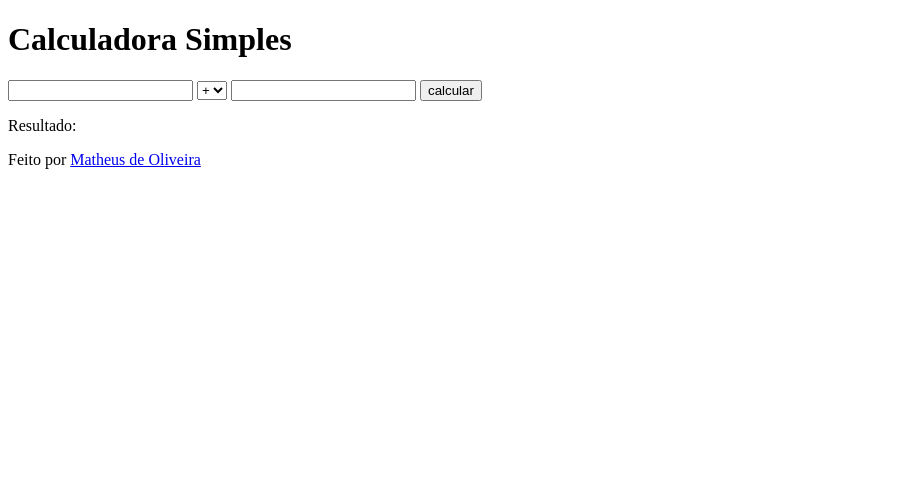
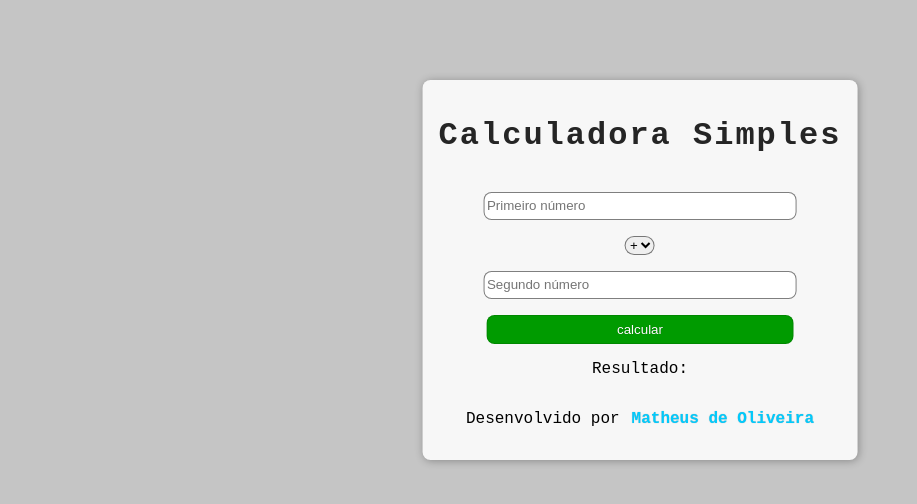
Before and after one commit to eumatheusdeoliveirajc/calculadora-simples, a plain HTML site: page index.html in a window 1280 px wide. Shown: the whole page, without its empty margins (0-917 px from the left). Drawn offline with Linux system fonts and the light colour scheme.

Commit message:
finalizado

```diff
--- a/index.html
+++ b/index.html
@@ -4,28 +4,26 @@
     <meta charset="UTF-8"/>
     <meta name="viewport" content="width=device-width, initial-scale=1.0"/>
     <title>Calculadora Simples</title>
-    <link rel="stylesheet" href="css/calcSimples.css"/>
-    <script src="js/calcSimples.js"></script>
+    <link rel="stylesheet" href="style.css"/>
+    <script src="script.js"></script>
 </head>
 <body>
     <main>
-        <header>
-            <h1>Calculadora Simples</h1>
-        </header>
+        <h1>Calculadora Simples</h1>
         <div id="calculadora">
-            <input type="number" id="n1"/>
+            <input type="number" id="n1" placeholder="Primeiro número"/>
             <select id="operadores">
                 <option value="+">+</option>
                 <option value="-">-</option>
-                <option value="x">x</option>
+                <option value="*">x</option>
                 <option value="/">/</option>
             </select>
-            <input type="number" id="n2"/>
-            <input id="btn-calcular" type="button" value="calcular" onclick="calcular()"/>
+            <input type="number" id="n2" placeholder="Segundo número"/>
+            <button id="btn-calcular" onclick="calcular()">calcular</button>
             <p>Resultado: <span id="resultado"></span></p>
         </div>
         <footer>
-            <p>Feito por <a id="creator" href="#">Matheus de Oliveira</a></p>
+            <p>Desenvolvido por</p> <p><strong id="creator">Matheus de Oliveira</strong></p>
         </footer>
     </main>
 </body>
--- a/script.js
+++ b/script.js
@@ -1,19 +1,20 @@
 function calcular() {
-    let n1 = Number(document.querySelector("#n1").value)
-    let n2 = Number(document.querySelector("#n2").value)
-    let resultado = document.querySelector("#resultado")
-    let operador = document.querySelector("#operadores").value
-    switch(operador) {
+    const n1 = Number(document.querySelector('#n1').value)
+    const n2 = Number(document.querySelector('#n2').value)
+    const operador = document.querySelector('#operadores').value
+    const resultado = document.querySelector('#resultado')
+    switch(operador){
         case '+':
             resultado.innerHTML = `${n1} + ${n2} = ${n1 + n2}`
             break
         case '-':
             resultado.innerHTML = `${n1} - ${n2} = ${n1 - n2}`
-            break
-        case 'x':
+        break
+        case '*':
             resultado.innerHTML = `${n1} x ${n2} = ${n1 * n2}`
             break
         case '/':
             resultado.innerHTML = `${n1} / ${n2} = ${n1 / n2}`
+            break
     }
 }
--- a/style.css
+++ b/style.css
@@ -1,7 +1,7 @@
 @charset "UTF-8";
 body{
     background-color: rgb(197, 197, 197);
-    font-family: 'Courier New', Courier, monospace;
+    font-family: 'Courier New', 'Courier New', Courier, monospace;
 }
 main{
     position: absolute;
@@ -11,9 +11,9 @@ main{
     max-width: 1000px;
     background-color: rgb(247, 247, 247);
     padding: 1rem;
+    border-radius: 8px;
     text-align: center;
     box-shadow: 1px 1px 8px rgba(0, 0, 0, .3);
-    border-radius: 8px;
 }
 h1{
     text-align: center;
@@ -23,9 +23,9 @@ h1{
 #calculadora{
     display: flex;
     flex-direction: column;
+    align-items: center;
     max-width: 800px;
     margin: 0px auto;
-    align-items: center;
 }
 #n1, #n2{
     height: 1.5rem;
@@ -44,28 +44,36 @@ h1{
     border-radius: 8px;
     color: #fff;
     text-shadow: 0px 0px 1px rgba(0, 0, 0, .4);
-    height: 1.8rem;
     width: 76%;
     cursor: pointer;
+    height: 1.8rem;
+    transition: all 0.2s;
 }
 #btn-calcular:hover{
     background-color: rgb(0, 135, 0);
     color: rgb(235, 235, 235);
 }
 footer{
+    display: flex;
+    flex-direction: row;
+    align-items: center;
+    justify-content: center;
+    gap: 12px;
     text-align: center;
 }
 #creator{
     color: rgb(0, 202, 252);
-    text-decoration: none;
-    font-size: 1.1em;
     text-shadow: 0px 0px 1px rgba(0, 0, 0, .3);
-}
-#creator:hover{
-    color: rgb(0, 162, 212);
 }
 @media (max-width: 800px) {
     #n1, #n2, #btn-calcular{
         width: 90%;
     }
+    footer{
+        flex-direction: column;
+        gap: 0px;
+    }
+    footer p {
+        margin: 5px;
+    }
 }
```
